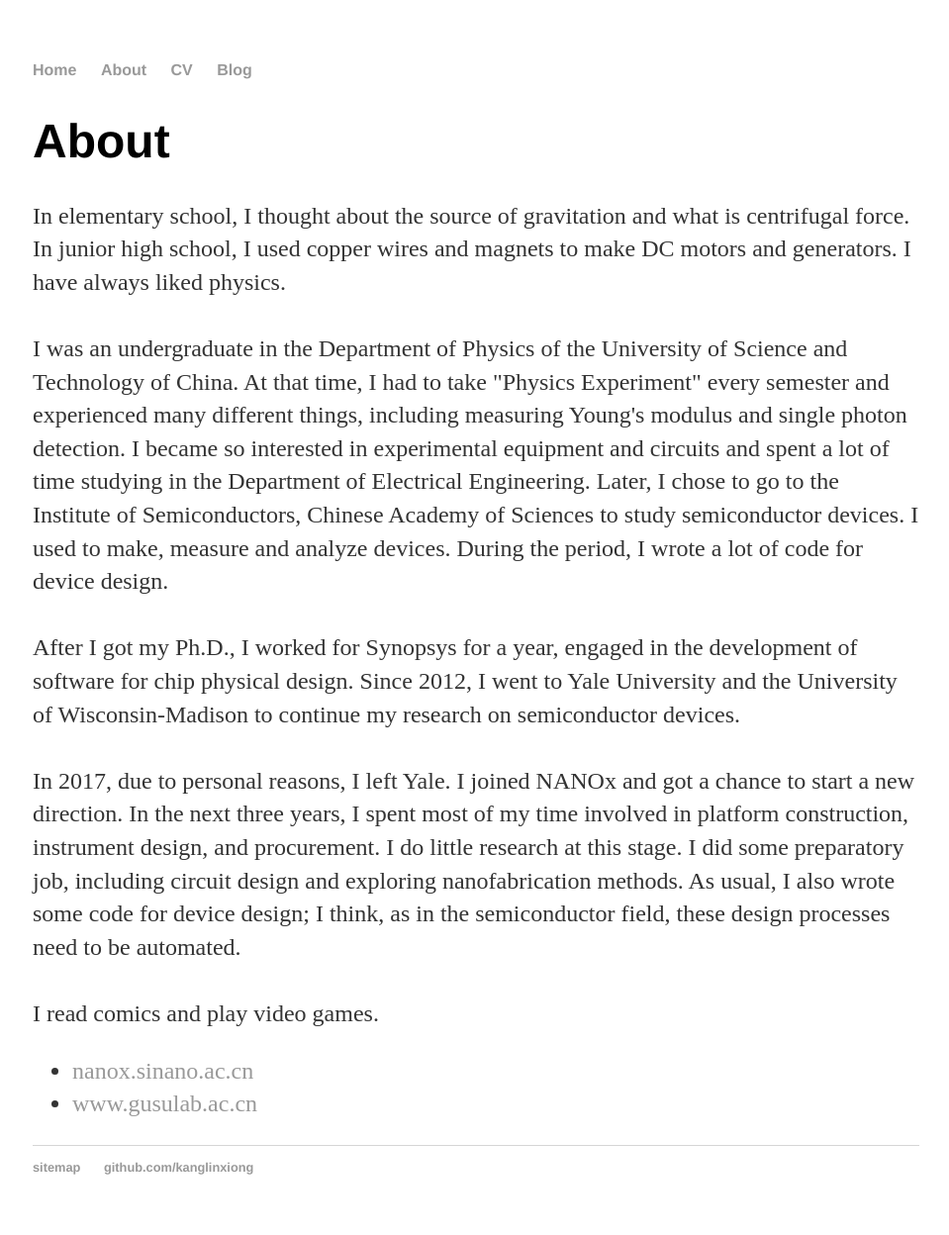
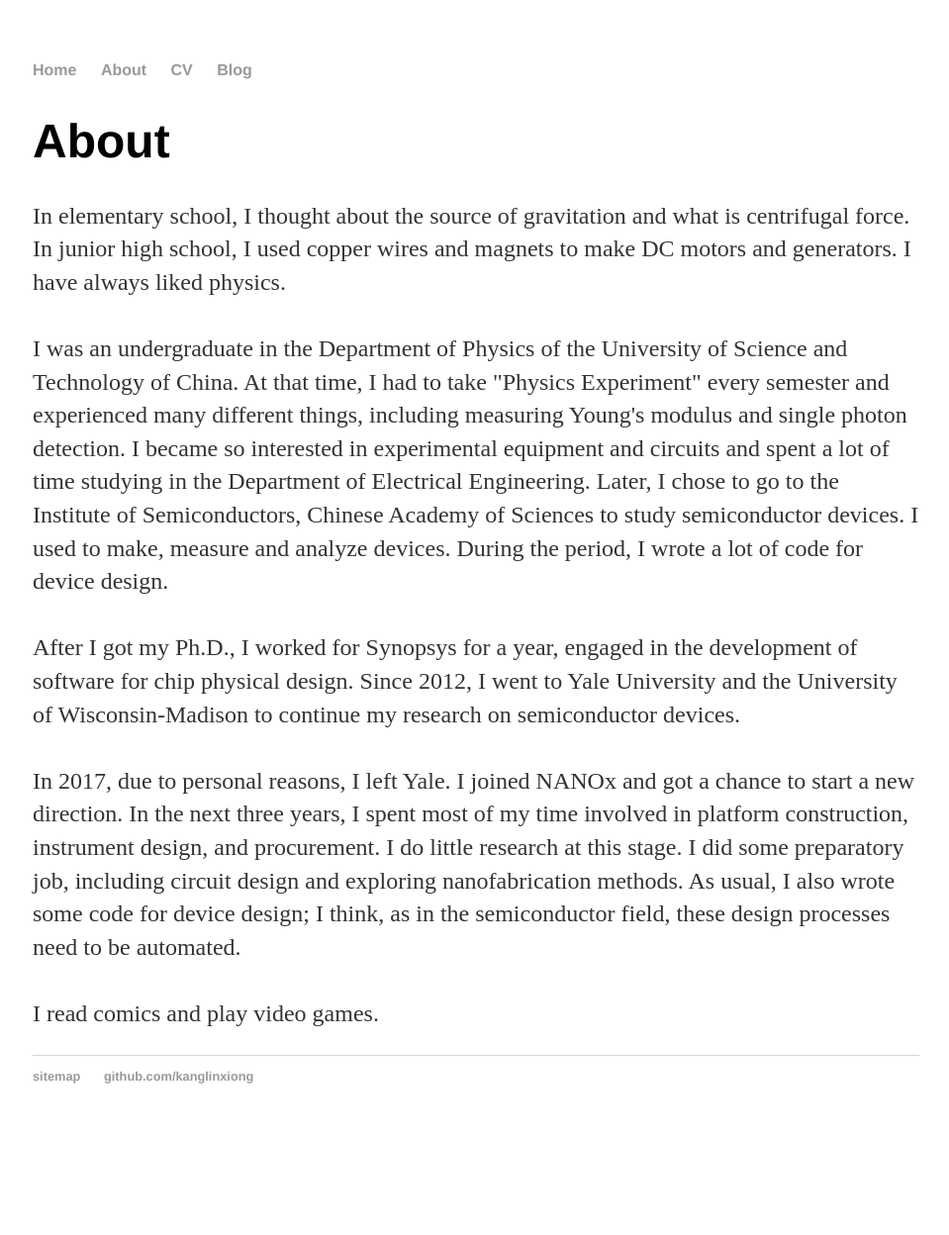
Before and after one commit to KanglinXiong/kanglinxiong.github.io, a Jekyll site: the page built from about/index.html, in a window 1280 px wide. Shown: the whole page at 99% size, without its empty margins (159-1118 px from the left). Built offline with Jekyll 4.4.1, drawn with Linux system fonts in a browser that asks for light colours; after the commit the page ends 1157 px from its top, so only the background shows below that.

Commit message:
Update index.html

```diff
--- a/about/index.html
+++ b/about/index.html
@@ -29,9 +29,4 @@ title: About Kanglin Xiong
 		<br><br>
 		I read comics and play video games.
 		</p>
-
-		<ul class="contacts">
-			<li><a href="#">nanox.sinano.ac.cn</a></li>
-			<li><a href="#">www.gusulab.ac.cn</a></li>
-		</ul>
 	</div>
```
